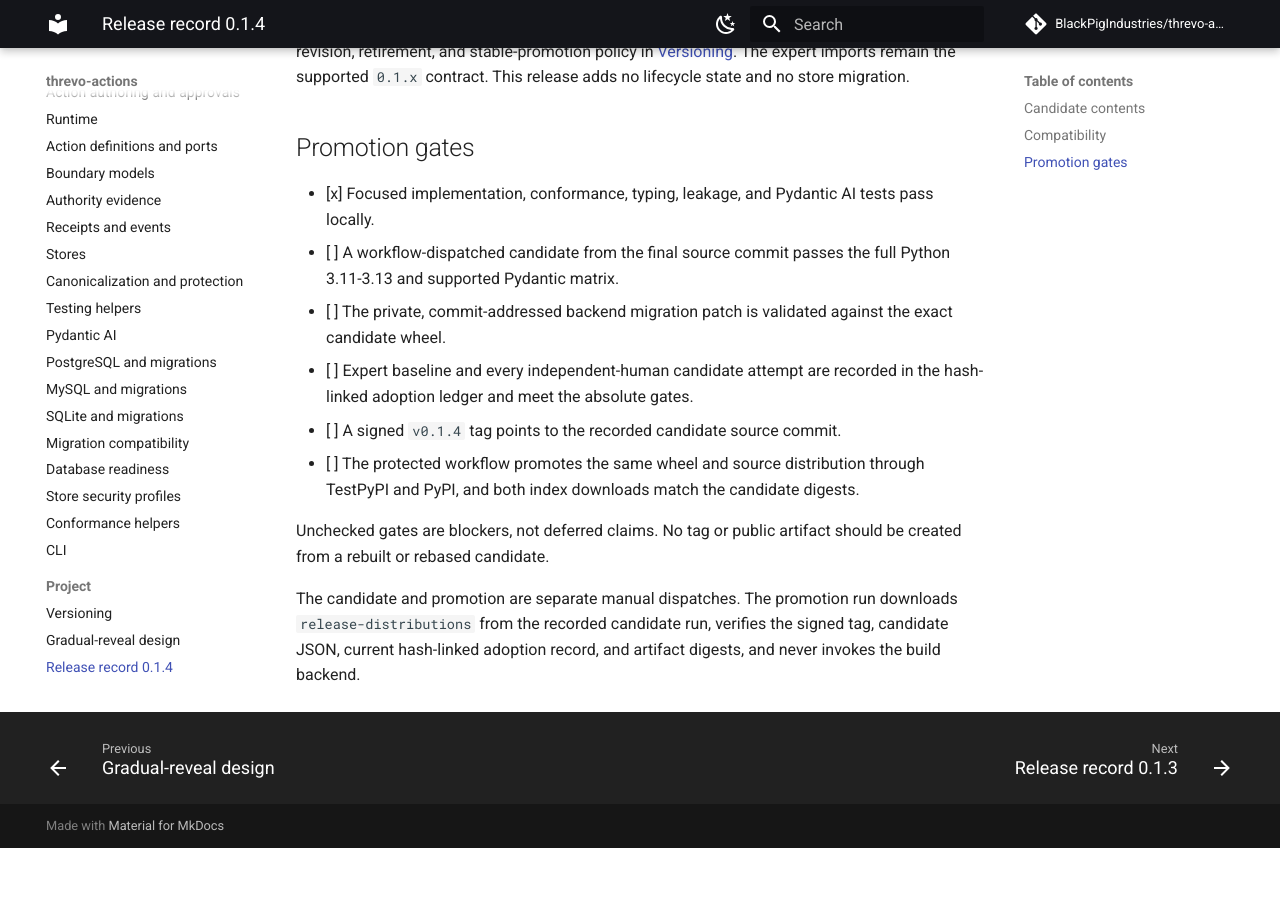
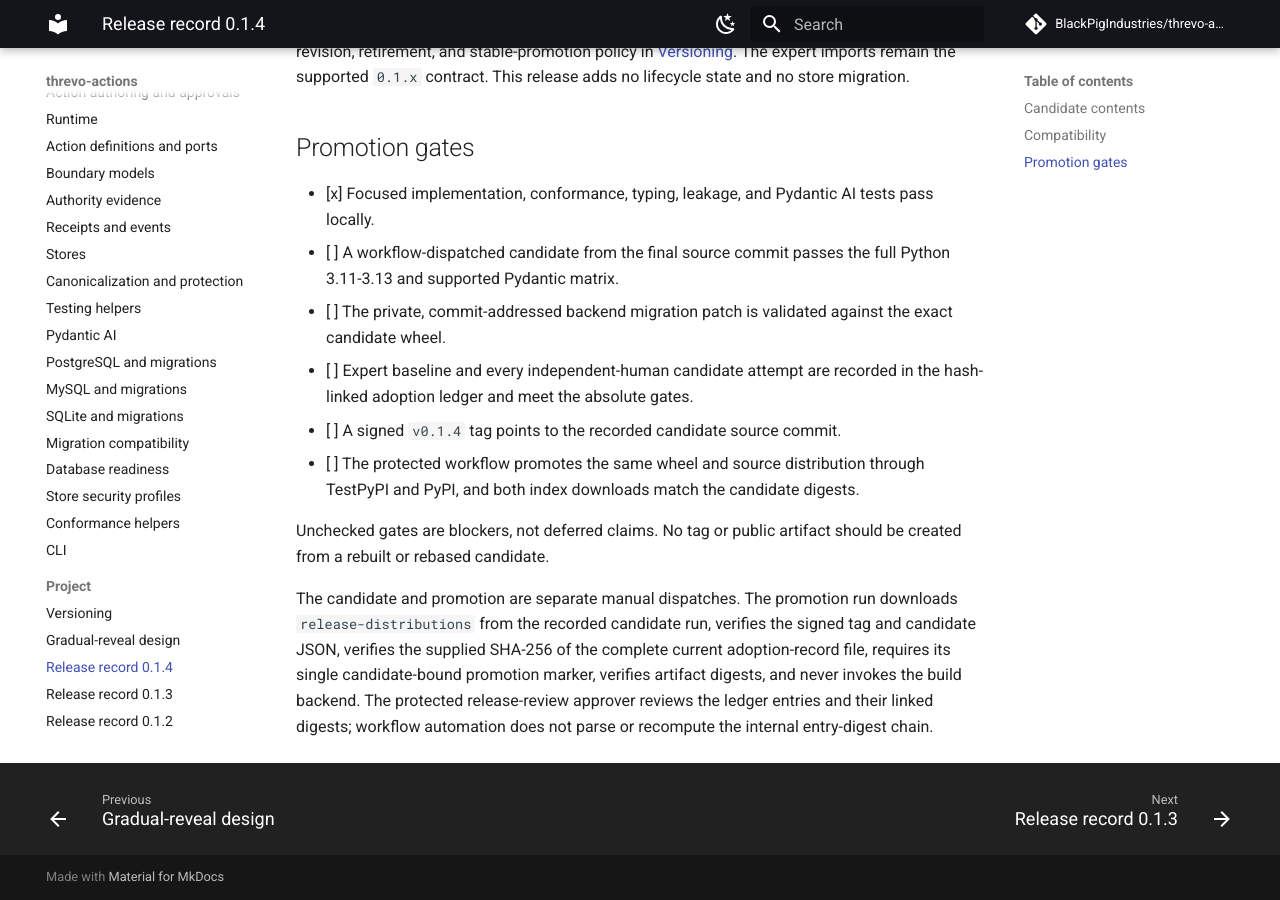
Before and after one commit to BlackPigIndustries/threvo-actions, an MkDocs documentation site: the page built from docs/releases/0.1.4.md, in a window 1280 px wide and 900 px high, scrolled down 678 px. Built offline with MkDocs 1.6.1 and Material for MkDocs 9.7.7, drawn with Linux system fonts in a browser that asks for light colours; comment, search, counter and statistics services are not loaded; before the commit the page ends 1526 px from its top, so only the background shows below that.

Commit message:
docs(release): state ledger verification boundary

```diff
--- a/docs/releases/0.1.4.md
+++ b/docs/releases/0.1.4.md
@@ -44,5 +44,9 @@
 
 The candidate and promotion are separate manual dispatches. The promotion run
 downloads `release-distributions` from the recorded candidate run, verifies the
-signed tag, candidate JSON, current hash-linked adoption record, and artifact
-digests, and never invokes the build backend.
+signed tag and candidate JSON, verifies the supplied SHA-256 of the complete
+current adoption-record file, requires its single candidate-bound promotion
+marker, verifies artifact digests, and never invokes the build backend. The
+protected release-review approver reviews the ledger entries and their linked
+digests; workflow automation does not parse or recompute the internal
+entry-digest chain.
```
Also changed, not shown: 1 other file.
